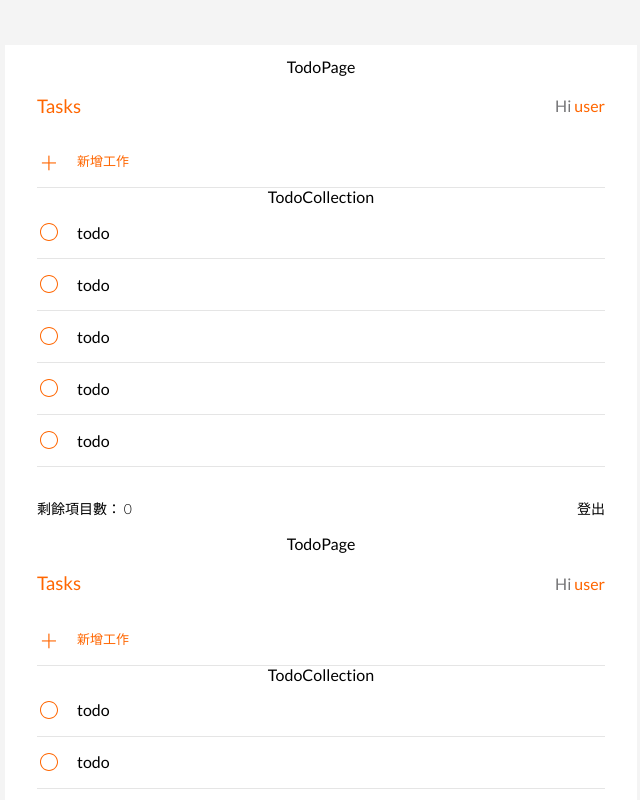
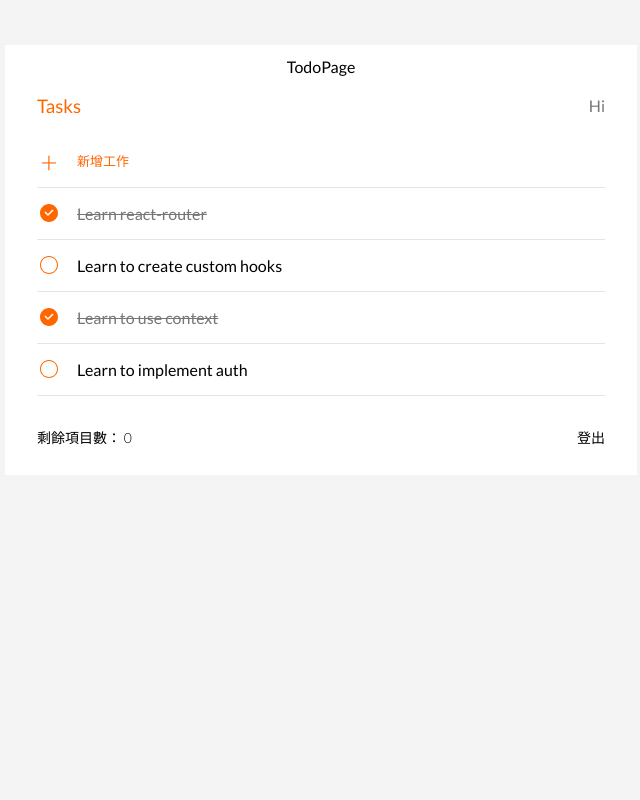
Before and after one commit to teanliu/todo-list, a React (Create React App) app: page /todo in a window 1280 px wide. Shown: the top 800 px of the page, without its empty margins (319-959 px from the left). Built offline with nearby package versions, Linux system fonts and the light colour scheme.

Commit message:
feat update Add Todos functionality

```diff
--- a/package.json
+++ b/package.json
@@ -6,6 +6,7 @@
     "@testing-library/jest-dom": "^5.16.5",
     "@testing-library/react": "^13.4.0",
     "@testing-library/user-event": "^13.5.0",
+    "clsx": "^1.2.1",
     "react": "^18.2.0",
     "react-dom": "^18.2.0",
     "react-router-dom": "^6.11.2",
--- a/src/App.jsx
+++ b/src/App.jsx
@@ -13,7 +13,6 @@
           <Route path="todo" element={<TodoPage />} />
         </Routes>
       </BrowserRouter>
-      <TodoPage />
     </div>
   );
 }
--- a/src/components/Header.jsx
+++ b/src/components/Header.jsx
@@ -21,12 +21,12 @@
   }
 `;
 
-const Header = () => {
+const Header = ({ userName }) => {
   return (
     <StyledHeader>
       <h3>Tasks</h3>
       <StyledGreetingText>
-        Hi <span>user</span>
+        Hi <span>{userName}</span>
       </StyledGreetingText>
     </StyledHeader>
   );
--- a/src/components/TodoCollection.jsx
+++ b/src/components/TodoCollection.jsx
@@ -1,16 +1,9 @@
 import TodoItem from './TodoItem';
 
-const TodoCollection = () => {
-  return (
-    <div>
-      TodoCollection
-      <TodoItem />
-      <TodoItem />
-      <TodoItem />
-      <TodoItem />
-      <TodoItem />
-    </div>
-  );
+const TodoCollection = ({ todos, onToggleDone, onSave, onDelete, onChangeMode }) => {
+  return <div>{todos.map((todo) => {
+    return <TodoItem key={ todo.id } todo={ todo } />
+  })}</div>;
 };
 
 export default TodoCollection;
--- a/src/components/TodoInput.jsx
+++ b/src/components/TodoInput.jsx
@@ -1,3 +1,4 @@
+import clsx from 'clsx';
 import styled from 'styled-components';
 
 const StyledAddTodoContainer = styled.div`
@@ -67,15 +68,36 @@
     }
   }
 `;
-const TodoInput = () => {
+const TodoInput = ({ inputValue, onChange, onKeyDown, onAddTodo}) => {
   return (
-    <StyledAddTodoContainer>
-      <StyledLabelIcon className="icon" htmlFor="add-todo-input" />
+    <StyledAddTodoContainer className={clsx('', { active: inputValue.length })}>
+      <StyledLabelIcon
+        className="icon"
+        htmlFor="add-todo-input"
+        onClick={() => onAddTodo?.()}
+      />
       <StyledInputContainer>
-        <input id="add-todo-input" type="text" placeholder="新增工作" />
+        <input
+          id="add-todo-input"
+          type="text"
+          placeholder="新增工作"
+          value={inputValue}
+          onChange={(e) => {
+            onChange?.(e.target.value);
+          }}
+          onKeyDown={(e) => {
+            if (e.key === 'Enter') {
+              onKeyDown?.();
+            }
+          }}
+        />
       </StyledInputContainer>
-      <StyledAddTodoActionContainer>
-        <button className="btn-reset">新增</button>
+      <StyledAddTodoActionContainer
+        className={clsx('', { active: inputValue.length })}
+      >
+        <button className="btn-reset" onClick={() => onAddTodo?.()}>
+          新增
+        </button>
       </StyledAddTodoActionContainer>
     </StyledAddTodoContainer>
   );
--- a/src/components/TodoItem.jsx
+++ b/src/components/TodoItem.jsx
@@ -4,6 +4,7 @@
   CheckCircleIcon,
   CheckHoverIcon,
 } from 'assets/images';
+import clsx from 'clsx';
 
 const StyledTaskItem = styled.div`
   min-height: 52px;
@@ -100,14 +101,14 @@
   }
 `;
 
-const TodoItem = () => {
+const TodoItem = ({ todo, onToggleDone, onSave, onDelete, onChangeMode }) => {
   return (
-    <StyledTaskItem>
+    <StyledTaskItem className={clsx("", {done: todo.isDone})}>
       <div className="task-item-checked">
         <span className="icon icon-checked" />
       </div>
       <div className="task-item-body">
-        <span className="task-item-body-text">todo</span>
+        <span className="task-item-body-text">{todo.title}</span>
         <input className="task-item-body-input" />
       </div>
       <div className="task-item-action ">
--- a/src/pages/TodoPage.jsx
+++ b/src/pages/TodoPage.jsx
@@ -1,4 +1,5 @@
 import { Footer, Header, TodoCollection, TodoInput } from 'components';
+import { useState } from 'react';
 
 const dummyTodos = [
   {
@@ -24,12 +25,50 @@
 ];
 
 const TodoPage = () => {
+  const [inputValue, setInputValue] = useState("");
+  const [todos, setTodos] = useState(dummyTodos);
+
+
+
+  const handleChange = (value) => {
+    setInputValue(value);
+  }
+  const handleAddTodo = () => {
+    if (!inputValue.length) return;
+
+    setTodos((prevTodos) => {
+      return [...prevTodos, {
+        id: Math.random()*1000,
+        title: inputValue,
+        isDone: false,
+      }]
+    })
+
+    setInputValue("");
+  };
+  const handleKeyDown = () => {
+    if (!inputValue.length) return;
+
+    setTodos((prevTodos) => {
+      return [
+        ...prevTodos,
+        {
+          id: Math.random() * 1000,
+          title: inputValue,
+          isDone: false,
+        },
+      ];
+    });
+    setInputValue('');
+  };
+
+
   return (
     <div>
       TodoPage
       <Header />
-      <TodoInput />
-      <TodoCollection />
+      <TodoInput inputValue={inputValue} onChange={handleChange} onAddTodo={handleAddTodo} onKeyDown={handleKeyDown}/>
+      <TodoCollection todos={todos} />
       <Footer />
     </div>
   );
```
Also changed, not shown: 1 other file (tests, documents, lock files or other folders).
